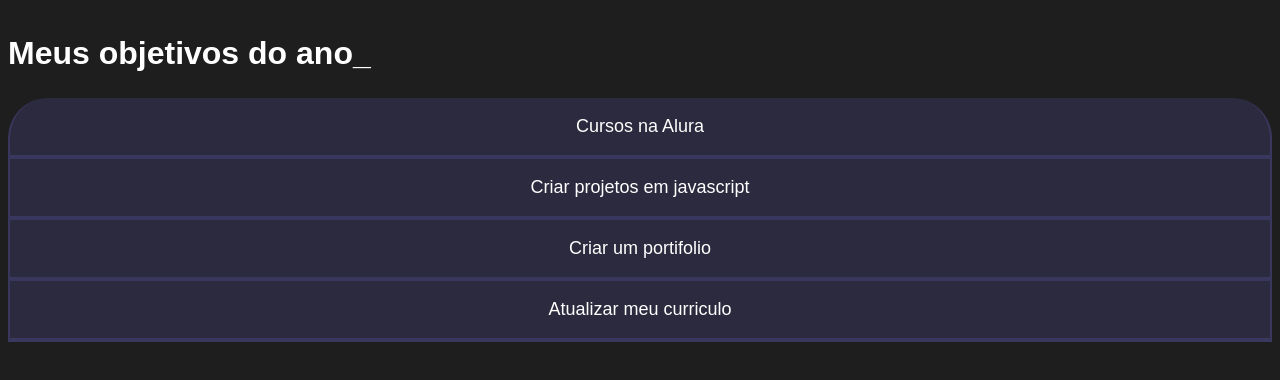
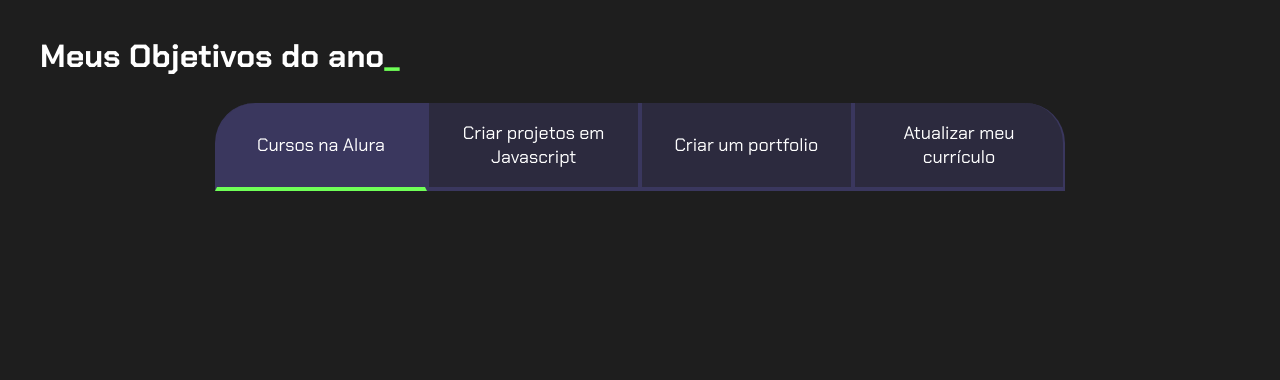
Before and after one commit to josielasantos/projeto-de-vida-2024, a plain HTML site: page j.Santos/index.html in a window 1280 px wide. Both pictures are taken after a click on the button "Cursos na Alura". Drawn offline with Linux system fonts and the light colour scheme.

Commit message:
01/03/2023

```diff
--- a/j.Santos/index.html
+++ b/j.Santos/index.html
@@ -9,13 +9,15 @@
 </head>
 
 <body>
-    <secton class="conteudo-principal"></secton>
-    <h2 class="titulo-principal">Meus objetivos do ano_</h2>
-    <div class="botoes">
-        <button class="botao ativo">Cursos na Alura</button>
-        <button class="botao">Criar projetos em javascript</button>
-        <button class="botao">Criar um portifolio</button>
-        <button class="botao">Atualizar meu curriculo</button>
-    </div>
+    <section class="conteudo-principal">
+        <h2 class="titulo-principal">Meus Objetivos do ano<span>_</span></h2>
+        <div class="botoes">
+            <button class="botao ativo">Cursos na Alura</button>
+            <button class="botao">Criar projetos em Javascript</button>
+            <button class="botao">Criar um portfolio</button>
+            <button class="botao">Atualizar meu currículo</button>
+        </div>
+    </section>
+    <script src="main.js"></script>
 </body>
 </html>
--- /dev/null
+++ b/j.Santos/main.js
@@ -0,0 +1,12 @@
+const botoes = document.querySelectorAll(".botao");
+
+for(let i=0;i <botoes.length;i++){
+    botoes[i].onclick = function(){
+
+        for(let j=0;j<botoes.length;j++){
+            botoes[j].classList.remove("ativo");
+        }
+
+        botoes[i].classList.add("ativo");
+    }
+}
--- a/j.Santos/style.css
+++ b/j.Santos/style.css
@@ -1,23 +1,23 @@
-  @import url('https://fonts.googleapis.com/css2?family=Chakra+Petch:wght@0,300;0,400;0,500;0,600;0,700;1,300;1,400;1,600;1,700&dispplay=swap');
+@import url('https://fonts.googleapis.com/css2?family=Chakra+Petch:wght@400;700&display=swap');
 
-:root{
+:root {
     --cor-de-fundo: #1E1E1E;
     --verde: #6FFF57;
-    --branco:  #FFFFFF;
-    --botao-ativo:  #3A375E;
-    --botao-inativo:  rgba(58, 55, 94, 0.5);
-    --texto-fundo:  rgba(58, 55, 94, 0.3 );
+    --branco: #FFFFFF;
+    --botao-ativo: #3A375E;
+    --botao-inativo: rgba(58, 55, 94, 0.5);
+    --texto-fundo: rgba(58, 55, 94, 0.3);
 }
 
-body{
-    background-color:  var(--cor-de-fundo);
-    color: var(--branco) ;
+body {
+    background-color: var(--cor-de-fundo);
+    color: var(--branco);
     font-family: 'Chakra Petch', sans-serif;
 }
 
 
-.conteudo-principal{
-    display: flex ;
+.conteudo-principal {
+    display: flex;
     flex-direction: column;
     justify-content: center;
     align-items: center;
@@ -26,18 +26,19 @@ body{
     margin: 0 auto;
 }
 
-.titulo-principal{
+.titulo-principal {
     text-align: left;
     width: 100%;
     font-size: 32px;
 }
 
-.titulo-principal span{
+.titulo-principal span {
     color: var(--verde);
 }
 
-.botao{
-    font-family: "Chaakra Patch", sans-serif;
+
+.botao {
+    font-family: 'Chakra Petch', sans-serif;
     background-color: var(--botao-inativo);
     color: var(--branco);
     display: flex;
@@ -52,21 +53,29 @@ body{
     border-top: none;
 }
 
-.botao:first-child{
-    border-radius:  40px 40px 0 0;
+.botao:first-child {
+    border-radius: 40px 40px 0 0;
 }
 
-.botoes{
+.botoes {
     display: block;
 }
-@media screen and( nin-width: 768px){
-    .botoes{
-        display: flex ;
+
+.ativo{
+    background-color: var(--botao-ativo);
+    border-bottom: 4px solid var(--verde);
+}
+
+@media screen and (min-width: 768px) {
+    .botoes {
+        display: flex;
     }
-    .botao:first-child{
+
+    .botao:first-child {
         border-radius: 40px 0 0 0;
     }
-    .botao:last-child{
+
+    .botao:last-child {
         border-radius: 0 40px 0 0;
     }
 }
```
